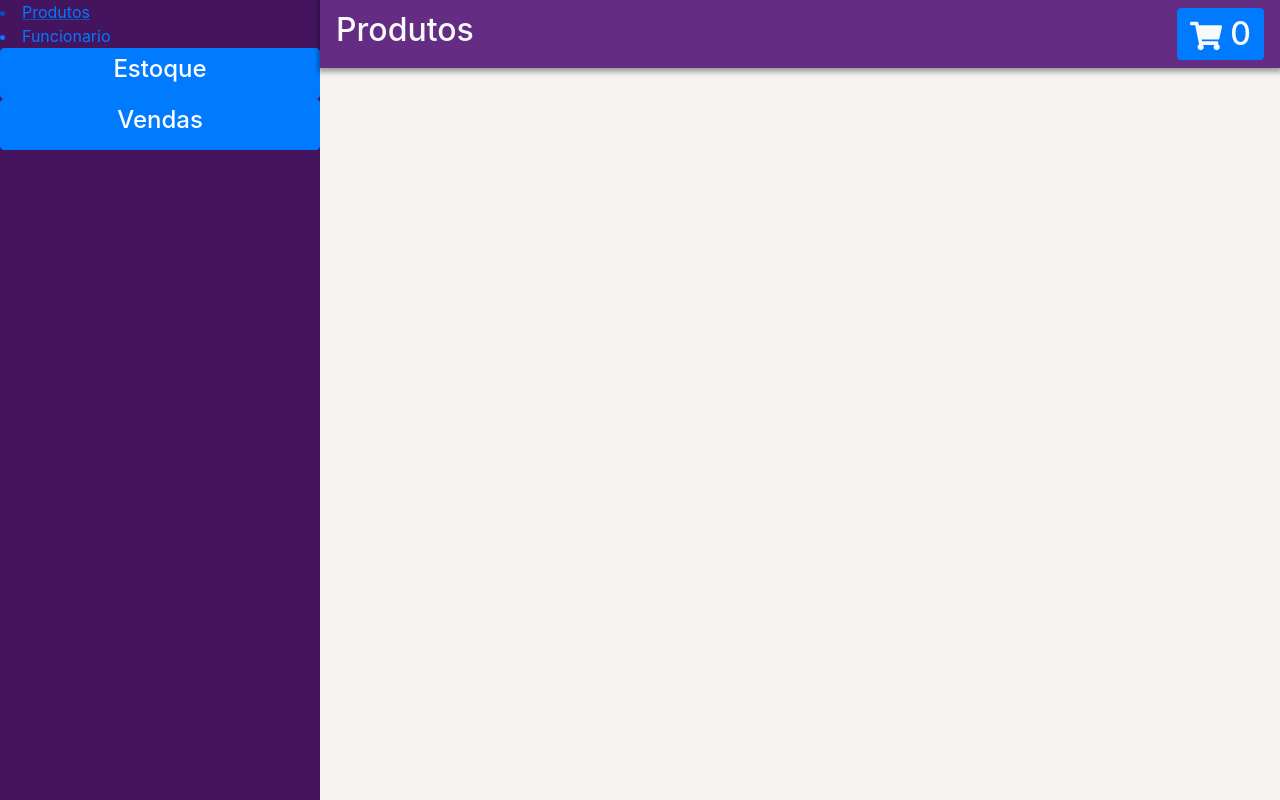
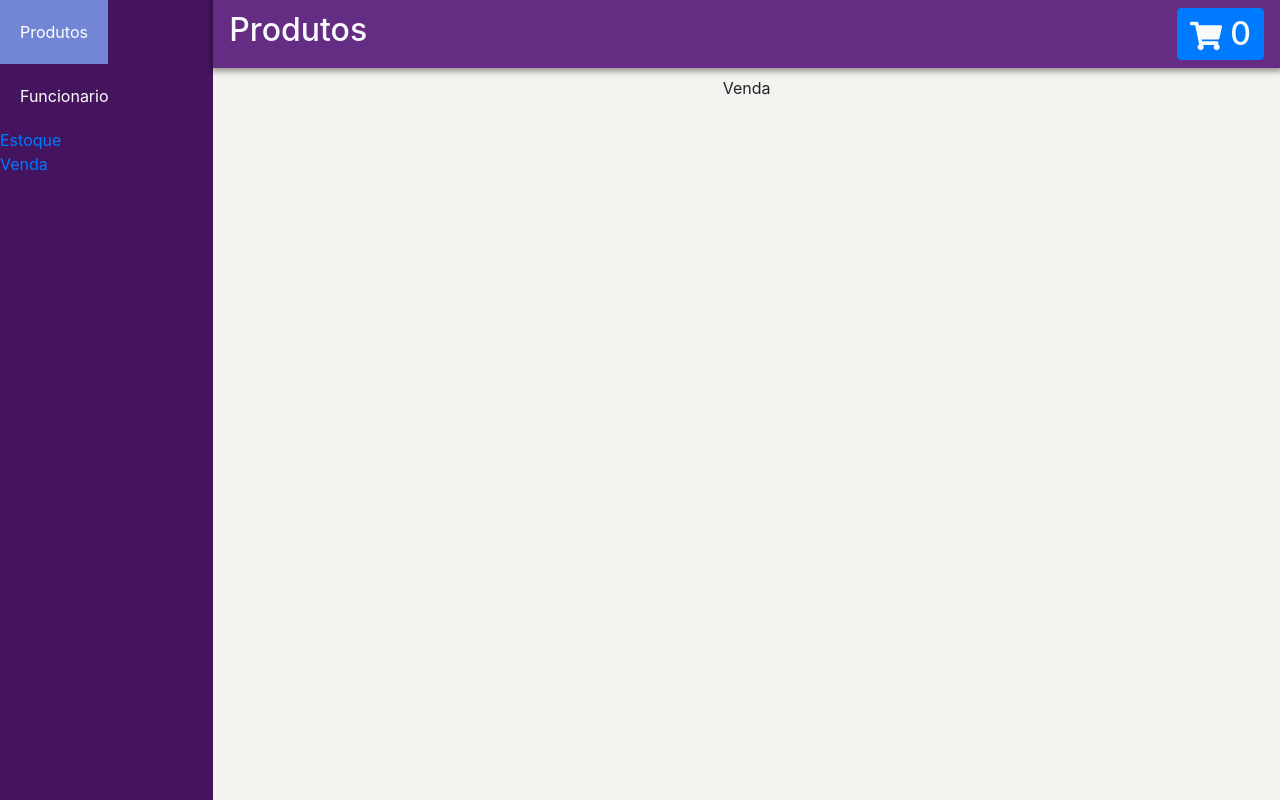
Before and after one commit to cesarramirez1912/carrinho-react-node, a React (Create React App) app in the folder carrinho-react-node-1/react-project/front-react-app/: page /venda in a window 1280 px wide. Built offline with nearby package versions, Linux system fonts and the light colour scheme.

Commit message:
Novo Funcionario

```diff
--- a/carrinho-react-node-1/react-project/front-react-app/src/App.css
+++ b/carrinho-react-node-1/react-project/front-react-app/src/App.css
@@ -9,3 +9,27 @@
 .cor-col-vh {
   background-color: rgb(68, 20, 94);
 }
+
+.cor-col-vh ul{
+  margin: 0px;
+  list-style: none;
+  padding: 0px;
+}
+
+.cor-col-vh ul li {
+  text-decoration: none;
+}
+
+.cor-col-vh li a {
+  color: #fff !important;
+  display: inline-block;
+  width: 100% !important;
+  text-decoration: none !important;
+  position: relative;
+  padding: 20px;
+}
+
+.cor-col-vh ul li a:hover {
+  color: #fff;
+  background: #7386D5;
+}
--- a/carrinho-react-node-1/react-project/front-react-app/src/App.js
+++ b/carrinho-react-node-1/react-project/front-react-app/src/App.js
@@ -3,7 +3,9 @@ import "./App.css";
 import { Header } from "./componentes/Header";
 import { Produto } from "./componentes/Produto";
 import { Funcionario } from "./componentes/Funcionario";
-import { Row, Col, Button } from "react-bootstrap";
+import { Venda } from "./componentes/Venda";
+import { Estoque } from "./componentes/Estoque";
+import { Row, Col } from "react-bootstrap";
 import { BrowserRouter as Router, Switch, Route, Link } from "react-router-dom";
 
 class App extends Component {
@@ -12,7 +14,7 @@ class App extends Component {
     this.state = {
       boolModalCarrinho: false,
       quantidadeCarrinho: 0,
-      textoHeader:"Produtos"
+      textoHeader: "Produtos"
     };
   }
 
@@ -26,54 +28,50 @@ class App extends Component {
     });
   };
 
- eventoTeste = (teste) => {
-    this.setState({textoHeader:teste})
-  }
+  eventoTeste = teste => {
+    this.eventoQuantidadeCarrinho(0);
+    this.setState({ textoHeader: teste });
+  };
 
   render() {
-    console.log('testetestsrte')
     return (
       <div className="App container-fluid">
         <Row>
           <Router>
-            <Col md="3" className="cor-col-vh min-vh-100 m-0 p-0">
+            <Col md="2" className="cor-col-vh min-vh-100 m-0 p-0">
               <Col>
+                <ul>
                 <Row>
                   <Link to="/">
-                    <li onClick={event =>this.eventoTeste('Produtos')}>
-                      <Link to="/">Produtos</Link>
+                    <li>
+                      <a href="#" onClick={event => this.eventoTeste("Produtos")}>Produtos</a>
                     </li>
                   </Link>
                 </Row>
                 <Row>
                   <Link to="/funcionario">
-                    <li onClick={event =>this.eventoTeste('Funcionario')}>
-                      <Link to="/funcionario">Funcionario</Link>
+                    <li >
+                      <a onClick={event => this.eventoTeste("Funcionario")}>Funcionario</a>
                     </li>
                   </Link>
                 </Row>
                 <Row>
-                  <Button
-                    type="button"
-                    className="btn2 w-100"
-                    onClick={event => this.testeBotao()}
-                  >
-                    <h4>Estoque</h4>
-                  </Button>
+                  <Link to="/estoque">
+                    <li onClick={event => this.eventoTeste("Estoque")}>
+                      Estoque
+                    </li>
+                  </Link>
                 </Row>
                 <Row>
-                  <Button
-                    type="button"
-                    className="btn2 w-100"
-                    onClick={event => this.testeBotao()}
-                  >
-                    <h4>Vendas</h4>
-                  </Button>
+                  <Link to="/venda">
+                    <li onClick={event => this.eventoTeste("Vendas")}>Venda</li>
+                  </Link>
                 </Row>
+                </ul>
               </Col>
             </Col>
 
-            <Col md="9">
+            <Col md="10">
               <Row>
                 <Col className="mb-2 p-0">
                   <Header
@@ -94,6 +92,8 @@ class App extends Component {
                       />
                     </Route>
                     <Route exact path="/funcionario" component={Funcionario} />
+                    <Route exact path="/venda" component={Venda} />
+                    <Route exact path="/estoque" component={Estoque} />
                   </Switch>
                 </Col>
               </Row>
--- a/carrinho-react-node-1/react-project/front-react-app/src/componentes/Estoque/index.js
+++ b/carrinho-react-node-1/react-project/front-react-app/src/componentes/Estoque/index.js
@@ -0,0 +1,17 @@
+import React, { Component } from "react";
+
+export class Estoque extends Component {
+  constructor() {
+    super();
+    this.state = {
+
+    };
+  }
+
+
+  render() {
+    return (
+     <p>Estoque</p>
+    );
+  }
+}
--- /dev/null
+++ b/carrinho-react-node-1/react-project/front-react-app/src/componentes/Funcionario/componentesFuncionarios.js
@@ -0,0 +1,55 @@
+import React, { Component } from "react";
+import { Button, Table } from "reactstrap";
+import {  FaEdit, FaTrashAlt } from "react-icons/fa";
+
+export class MostrarFuncionarios extends Component {
+  constructor() {
+    super();
+    this.state = {
+    };
+  }
+
+
+  render() {
+    var items = this.props.funcionarios;
+    return (
+        <Table striped className="estilo-tabela">
+          <thead className="bg-dark text-white">
+            <tr>
+              <th>ID</th>
+              <th>NOME</th>
+              <th>CARGO</th>
+              <th>SALARIO</th>
+              <th>ACAO</th>
+            </tr>
+          </thead>
+          <tbody>
+            {items.map((item, index) => (
+              <tr key={item.id_vendedor}>
+                <td>
+                  <h6>{item.id_vendedor}</h6>
+                </td>
+                <td>
+                  <h6>{item.nome}</h6>
+                </td>
+                <td>
+                  <h6>{item.cargo}</h6>
+                </td>
+                <td>
+                  <h6>{item.salario}</h6>
+                </td>
+                <td>
+                  <Button color="info" size="sm">
+                    <FaEdit />
+                  </Button>{" "}
+                  <Button color="danger" size="sm">
+                    <FaTrashAlt />
+                  </Button>{" "}
+                </td>
+              </tr>
+            ))}
+          </tbody>
+        </Table>
+    );
+  }
+}
--- a/carrinho-react-node-1/react-project/front-react-app/src/componentes/Funcionario/index.js
+++ b/carrinho-react-node-1/react-project/front-react-app/src/componentes/Funcionario/index.js
@@ -1,17 +1,101 @@
 import React, { Component } from "react";
+import * as rest from "../../Data/rest";
+import { Button, Row,Col } from "reactstrap";
+import {MostrarFuncionarios} from "./componentesFuncionarios";
+import {ModalNovoFuncionario} from "../Modal";
 
 export class Funcionario extends Component {
   constructor() {
     super();
     this.state = {
-
+      funcionarios: [],
+      modalCriarFuncionario:false,
+      inputDefaultNome:"",
+      inputDefaultCargo:"",
+      inputDefaultSalario:"",
+      estadoBotaoCadastrarEditar:true
     };
   }
+
+  componentDidMount() {
+    rest.mostrarTodos("funcionarios").then(funcionarios => {
+      this.setState({ funcionarios });
+    });
+  }
+
+  eventoModalNovoFuncionario = ()=>{
+    this.setState({modalCriarFuncionario:!this.state.modalCriarFuncionario})
+    this.eventoZerarInput();
+  }
+
+  eventoTrocaBotaoEdicaoCadastro=()=>
+  {
+    this.setState({estadoBotaoCadastrarEditar:!this.state.modalCriarFuncionario})
+  }
+
+  eventoTrocarInput = event => {
+    if (event.target.name === "nome") {
+      console.log(event.target.value)
+      this.setState({ inputDefaultNome: event.target.value });
+    } else if (event.target.name === "cargo") {
+      console.log(event.target.value)
+      this.setState({ inputDefaultCargo: event.target.value });
+    } else {
+      console.log(event.target.value)
+      this.setState({ inputDefaultSalario: event.target.value });
+    }
+  };
+
+  eventoAtualizarListaFuncionarios = funcionarios => {
+    this.setState({ funcionarios });
+  };
+
+  eventoZerarInput = () => {
+    this.setState({
+      inputDefaultNome:"",
+      inputDefaultCargo:"",
+      inputDefaultSalario:""
+    });
+  };
 
 
   render() {
     return (
-     <p>ajbsiudbhasidbhiuabsidbasiubdiuabsduibasuidbaisbdiuabsdiubasiudbaiusdbaiusbdiuabsdiubasiudbaiusbdiubasd</p>
+      <Col>
+        <Row className="mb-2">
+          <Col className="float-left p-0">
+            <Button className="bg-primary" onClick={event => this.eventoModalNovoFuncionario()}>
+              <h2 className="text-light m-0 p-0"> </h2>Novo Funcionario +
+            </Button>
+          </Col>
+        </Row>
+        <MostrarFuncionarios funcionarios={this.state.funcionarios}/>
+        <ModalNovoFuncionario eventoTrocaBotaoEdicaoCadastro={this.eventoTrocaBotaoEdicaoCadastro} variaveis={this.state} eventoTrocarInput={this.eventoTrocarInput} eventoZerarInput={this.eventoZerarInput} estadoModalNovoFuncionario={this.state.modalCriarFuncionario} eventoModalNovoFuncionario={this.eventoModalNovoFuncionario} eventoAtualizarListaFuncionarios={this.eventoAtualizarListaFuncionarios}/>
+      </Col>
     );
   }
 }
+
+/*
+
+ onClick={event =>
+                  this.props.eventoRemoveProduto(item.id_produto, index)
+                }
+
+                 onClick={event =>
+                  this.props.eventoAddCarrinho(event, {
+                    descricao: item.descricao,
+                    preco: item.preco,
+                    quantidade: 0,
+                    precoTotal: item.preco
+                  })
+                }
+
+onClick={event =>
+                  this.props.eventoEditarProduto({
+                    id_produto: item.id_produto,
+                    descricao: item.descricao,
+                    preco: item.preco,
+                    index
+                  })
+                }*/
--- a/carrinho-react-node-1/react-project/front-react-app/src/componentes/Modal/index.js
+++ b/carrinho-react-node-1/react-project/front-react-app/src/componentes/Modal/index.js
@@ -176,10 +176,10 @@ export class ModalNovoProduto extends Component {
     var objetoProduto = {
       descricao: this.props.controle.inputDefaultDescricao,
       preco: this.props.controle.inputDefaultPreco
-    }
-    rest.inserirNovo(objetoProduto,'novoproduto').then(respostaInserir=>{
-      if(respostaInserir.status===200){
-        respostaInserir.json().then(json=>{
+    };
+    rest.inserirNovo(objetoProduto, "novoproduto").then(respostaInserir => {
+      if (respostaInserir.status === 200) {
+        respostaInserir.json().then(json => {
           var produto = {
             id_produto: json.insertId,
             descricao: this.props.controle.inputDefaultDescricao,
@@ -191,11 +191,11 @@ export class ModalNovoProduto extends Component {
           this.props.eventoZerarInput();
           this.cancelCourse();
           this.props.eventoModalNovoProduto();
-        })
-      }else{
-        console.log('erro-inserir')
+        });
+      } else {
+        console.log("erro-inserir");
       }
-    })
+    });
   };
 
   clickEdit = () => {
@@ -203,16 +203,16 @@ export class ModalNovoProduto extends Component {
       id_produto: this.props.controle.inputDefaultId,
       descricao: this.props.controle.inputDefaultDescricao,
       preco: this.props.controle.inputDefaultPreco
-    }
-    rest.editarObjeto(objetoEditarProduto,'update').then(respostaEditar=>{
-      if(respostaEditar.status===200){
+    };
+    rest.editarObjeto(objetoEditarProduto, "update").then(respostaEditar => {
+      if (respostaEditar.status === 200) {
         this.props.eventoProdutoEditadoPronto(objetoEditarProduto);
         this.cancelCourse();
-        this.props.eventoZerarInput()
-      }else{
-        console.log('erro-editar')
+        this.props.eventoZerarInput();
+      } else {
+        console.log("erro-editar");
       }
-    })
+    });
   };
 
   cancelCourse = () => {
@@ -301,77 +301,131 @@ export class ModalNovoProduto extends Component {
   }
 }
 
-/*  constructor(props){
+export class ModalNovoFuncionario extends Component {
+  constructor(props) {
     super(props);
-    this.state = {}
+    this.state = {
+      funcionarios: []
+    };
   }
 
-trocarInputDescricao(event){
-   this.props.eventosTrocarDescricao(event)
+  eventoAddFuncionario = e => {
+    e.preventDefault();
+    var objetoFuncionario = {
+      nome: this.props.variaveis.inputDefaultNome,
+      cargo: this.props.variaveis.inputDefaultCargo,
+      salario: this.props.variaveis.inputDefaultSalario
+    };
+    console.log(objetoFuncionario)
+    rest.inserirNovo(objetoFuncionario, "novofuncionario").then(respostaInserir => {
+      if (respostaInserir.status === 200) {
+        respostaInserir.json().then(json => {
+          var objetoFuncionario = {
+            id_vendedor: json.insertId,
+            nome: this.props.variaveis.inputDefaultNome,
+            cargo: this.props.variaveis.inputDefaultCargo,
+            salario: this.props.variaveis.inputDefaultSalario
+          };
+          var arrayTemporario = this.props.variaveis.funcionarios;
+          arrayTemporario.unshift(objetoFuncionario);
+          this.props.eventoAtualizarListaFuncionarios(arrayTemporario);
+          this.props.eventoZerarInput();
+          this.cancelCourse();
+          this.props.eventoModalNovoFuncionario();
+        });
+      } else {
+        console.log("erro-inserir");
       }
-trocarInputPreco(event){
-    this.props.eventosTrocarPreco(event)
-}
-trocarQuantidade(event){
-    this.setState({inputQuantidade:event.target.value})
-}
-
-clickEdit = () => {
-    fetch('http://localhost:8081/update', {
-        method: 'POST',
-        headers: {
-            'Accept': 'application/json',
-            'Content-Type': 'application/json',
-         },
-         body: JSON.stringify({
-            id_produto:this.props.controle.inputDefaultId,
-            descricao: this.props.controle.inputDefaultDescricao,
-            preco: this.props.controle.inputDefaultPreco,
-         })
-    }).then(
-        this.props.produtoEditadoPronto({
-            id_produto:this.props.controle.inputDefaultId,
-            descricao: this.props.controle.inputDefaultDescricao,
-            preco: this.props.controle.inputDefaultPreco,
-         }),
-        this.cancelCourse(),
-        this.props.eventoBotaoEditar(),
-        )
-}
+    });
+  };
 
   cancelCourse = () => {
     document.getElementById("id-form").reset();
+  };
+
+
+  cancelarModal = () => {
+    this.cancelCourse();
+    this.props.eventoZerarInput();
+    if (this.props.estadoBotaoCadastrarEditar !== true) {
+      this.props.eventoTrocaBotaoEdicaoCadastro();
     }
+    this.props.eventoModalNovoProduto();
+  };
 
-  testeBotao = () =>{
-      console.log('teste');
-  }
-
-render(){
+  render() {
     return (
-        <div className="teste">
+      <div>
+        <Modal
+          isOpen={this.props.estadoModalNovoFuncionario}
+          className="modal-md"
+        >
+          <ModalHeader toggle={this.toggle}>Cadastrar Funcionario</ModalHeader>
+          <ModalBody>
             <Row className="p-4">
               <Col>
-                    <div className="titulo mb-3">
-                        <h3 className="text-light">Cadastrar Produto</h3>
-                     </div>
-                     <h5 className="text-light mb-2">Descricao</h5>
+                <h5 className="text-dark mb-2">Nome</h5>
                 <form id="id-form">
                   <InputGroup className="mb-2">
-                                    <Input name="desc"  defaultValue={this.props.controle.inputDefaultDescricao} onChange={(event) =>this.trocarInputDescricao(event)} placeholder="Ex: Leite" />
+                    <Input
+                      name="nome"
+                      defaultValue={this.props.variaveis.inputDefaultNome}
+                      onChange={event => this.props.eventoTrocarInput(event)}
+                      placeholder="Ex: Ruben"
+                    />
                   </InputGroup>
-                                <h5 className="text-light mb-2">Preco</h5>
+                  <h5 className="text-dark mb-2">Cargo</h5>
                   <InputGroup className="mb-2">
-                                    <Input name="rs" defaultValue={this.props.controle.inputDefaultPreco} onChange={(event) => this.trocarInputPreco(event)} placeholder="R$" />
+                    <Input
+                      name="cargo"
+                      defaultValue={this.props.variaveis.inputDefaultCargo}
+                      onChange={event => this.props.eventoTrocarInput(event)}
+                      placeholder="Ex: Gerente"
+                    />
                   </InputGroup>
-                                <h5 className="text-light">Quantidade</h5>
+                  <h5 className="text-dark">Salario</h5>
                   <InputGroup className="mb-2">
-                                    <Input name="qntd" defaultValue={this.props.controle.inputDefaultId} onChange={(event)=> this.trocarQuantidade(event)} placeholder="1,2,3.." />
+                    <Input
+                      name="rs"
+                      defaultValue={this.props.variaveis.inputDefaultSalario}
+                      onChange={event => this.props.eventoTrocarInput(event)}
+                      placeholder="R$"
+                    />
                   </InputGroup>
-                                {this.props.controle.botaoCadastrar ? <Button className="w-100 mt-3 bg-success" onClick={(event)=> this.props.eventoAddProduto(event)}>Cadastrar</Button> : <Button className="w-100 mt-3 bg-info" onClick={this.clickEdit}>Atualizar</Button>}
+                  {this.props.variaveis.estadoBotaoCadastrarEditar ? (
+                    <Button onClick={event =>this.eventoAddFuncionario(event)} className="w-100 mt-3 bg-success">Cadastrar</Button>
+                  ) : (
+                    <Button className="w-100 mt-3 bg-info">Atualizar</Button>
+                  )}
                 </form>
               </Col>
             </Row>
+          </ModalBody>
+          <ModalFooter>
+            <Button color="success" >
+              Criar
+            </Button>{" "}
+            <Button
+              color="secondary"
+              onClick={event => this.props.eventoModalNovoFuncionario()}
+            >
+              Cancel
+            </Button>
+          </ModalFooter>
+        </Modal>
       </div>
     );
-    };*/
+  }
+}
+
+/*   defaultValue={this.props.controle.inputDefaultDescricao}
+                        onChange={event => this.trocarInput(event)}
+
+                           onClick={event => this.eventoAddProduto(event)}
+                         onClick={this.clickEdit}
+   defaultValue={this.props.controle.inputDefaultId}
+                        onChange={event => this.trocarInput(event)}
+
+                        defaultValue={this.props.controle.inputDefaultPreco}
+                        onChange={event => this.trocarInput(event)}
+                        */
--- a/carrinho-react-node-1/react-project/front-react-app/src/componentes/Produto/index.js
+++ b/carrinho-react-node-1/react-project/front-react-app/src/componentes/Produto/index.js
@@ -72,7 +72,6 @@ export class Produto extends Component {
   };
 
   eventoProdutoEditadoPronto = data => {
-    console.log("produtoeditado");
     var arrayTemporario = this.state.produtos;
     arrayTemporario[this.state.indexEditado] = data;
     this.setState({
--- a/carrinho-react-node-1/react-project/front-react-app/src/componentes/Venda/index.js
+++ b/carrinho-react-node-1/react-project/front-react-app/src/componentes/Venda/index.js
@@ -0,0 +1,17 @@
+import React, { Component } from "react";
+
+export class Venda extends Component {
+  constructor() {
+    super();
+    this.state = {
+
+    };
+  }
+
+
+  render() {
+    return (
+     <p>Venda</p>
+    );
+  }
+}
```
Also changed, not shown: 1 other file (tests, documents, lock files or other folders). Lines whose indentation alone changed are shown as unchanged.
